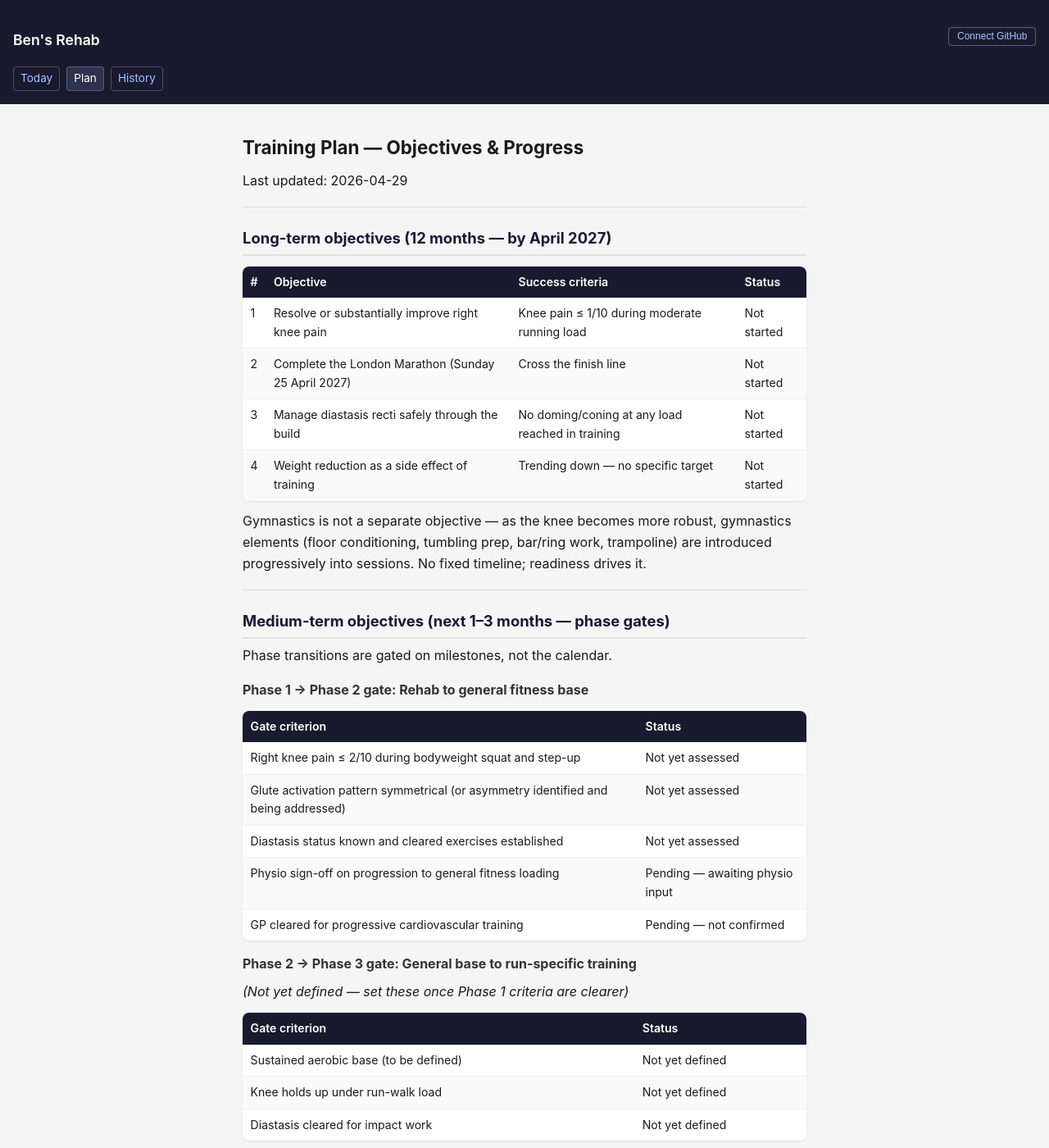
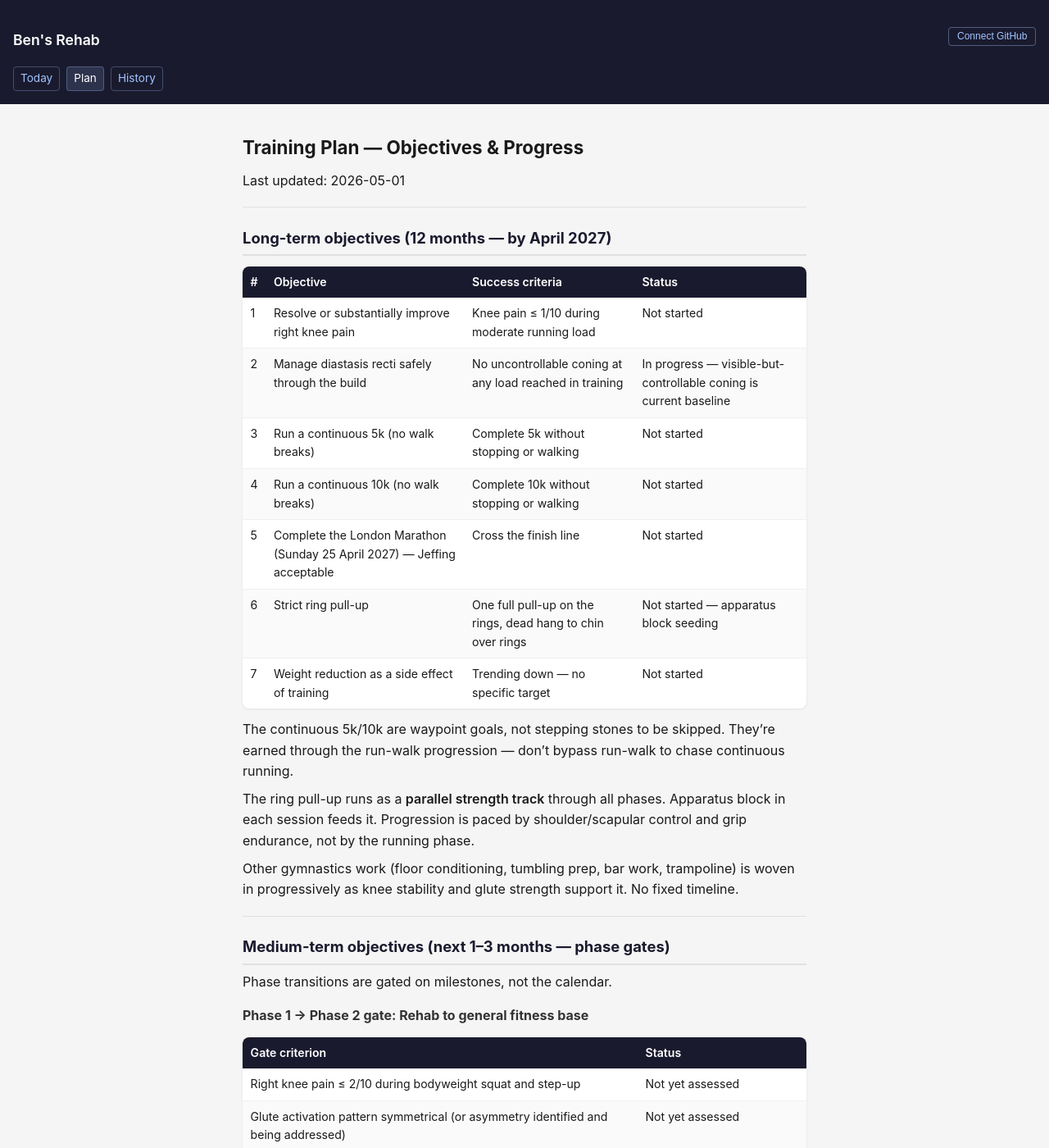
Before and after one commit to oharab/oharab.github.io, a Jekyll site: the page built from plan.md, in a window 1280 px wide and 1400 px high. Shown: the whole window at 82% size. Built offline with Jekyll 4.4.1, drawn with Linux system fonts in a browser that asks for light colours; some of the changed text lies outside the part shown.

Commit message:
feat: add continuous 5k/10k waypoints and ring pull-up strength track
Three new goals alongside the marathon:
- Continuous 5k and 10k as run waypoints (earned through run-walk
  progression, not skipped)
- Strict ring pull-up on the comp-level rings just installed — parallel
  strength track running through all three phases, paced by shoulder
  control and grip rather than the running phase
- Marathon explicitly accepts Jeffing as the strategy

Phase 2 reframed from "general aerobic base" to "build to continuous 5k
then continuous 10k" with concrete gate criteria. Pull-up progression
stages added to plan.md (dead hang → scapular → band-assisted → negative
→ strict). Memory and CLAUDE.md updated to match.

```diff
--- a/plan.md
+++ b/plan.md
@@ -6,7 +6,7 @@ permalink: /plan/
 
 # Training Plan — Objectives & Progress
 
-Last updated: 2026-04-29
+Last updated: 2026-05-01
 
 ---
 
@@ -15,11 +15,18 @@ Last updated: 2026-04-29
 | # | Objective | Success criteria | Status |
 |---|---|---|---|
 | 1 | Resolve or substantially improve right knee pain | Knee pain ≤ 1/10 during moderate running load | Not started |
-| 2 | Complete the London Marathon (Sunday 25 April 2027) | Cross the finish line | Not started |
-| 3 | Manage diastasis recti safely through the build | No doming/coning at any load reached in training | Not started |
-| 4 | Weight reduction as a side effect of training | Trending down — no specific target | Not started |
+| 2 | Manage diastasis recti safely through the build | No uncontrollable coning at any load reached in training | In progress — visible-but-controllable coning is current baseline |
+| 3 | Run a continuous 5k (no walk breaks) | Complete 5k without stopping or walking | Not started |
+| 4 | Run a continuous 10k (no walk breaks) | Complete 10k without stopping or walking | Not started |
+| 5 | Complete the London Marathon (Sunday 25 April 2027) — Jeffing acceptable | Cross the finish line | Not started |
+| 6 | Strict ring pull-up | One full pull-up on the rings, dead hang to chin over rings | Not started — apparatus block seeding |
+| 7 | Weight reduction as a side effect of training | Trending down — no specific target | Not started |
 
-Gymnastics is not a separate objective — as the knee becomes more robust, gymnastics elements (floor conditioning, tumbling prep, bar/ring work, trampoline) are introduced progressively into sessions. No fixed timeline; readiness drives it.
+The continuous 5k/10k are waypoint goals, not stepping stones to be skipped. They're earned through the run-walk progression — don't bypass run-walk to chase continuous running.
+
+The ring pull-up runs as a **parallel strength track** through all phases. Apparatus block in each session feeds it. Progression is paced by shoulder/scapular control and grip endurance, not by the running phase.
+
+Other gymnastics work (floor conditioning, tumbling prep, bar work, trampoline) is woven in progressively as knee stability and glute strength support it. No fixed timeline.
 
 ---
 
@@ -37,15 +44,17 @@ Phase transitions are gated on milestones, not the calendar.
 | Physio sign-off on progression to general fitness loading | Pending — awaiting physio input |
 | GP cleared for progressive cardiovascular training | Pending — not confirmed |
 
-### Phase 2 → Phase 3 gate: General base to run-specific training
+### Phase 2 → Phase 3 gate: Continuous-distance base to marathon-specific training
 
-*(Not yet defined — set these once Phase 1 criteria are clearer)*
+Phase 2 is reframed: it's no longer "general aerobic base" but **build to continuous 5k → continuous 10k.** These two waypoints become the gate criteria.
 
 | Gate criterion | Status |
 |---|---|
-| Sustained aerobic base (to be defined) | Not yet defined |
-| Knee holds up under run-walk load | Not yet defined |
-| Diastasis cleared for impact work | Not yet defined |
+| Run-walk progression sustained for 4+ weeks without knee flare | Not yet assessed |
+| Continuous 5k achieved without stopping | Not yet assessed |
+| Continuous 10k achieved without stopping | Not yet assessed |
+| Knee holds up at 24h after each session of run load | Not yet assessed |
+| Diastasis still controllable under impact load | Not yet assessed |
 
 ---
 
@@ -74,5 +83,21 @@ Phase transitions are gated on milestones, not the calendar.
 | Phase | Focus | Entry gate | Exit gate |
 |---|---|---|---|
 | 1 — Rehab | Knee and diastasis rehab, glute chain, movement quality | Now | Phase 1→2 gate above |
-| 2 — General base | Aerobic base, general strength, body composition | Phase 1 gate | Phase 2→3 gate above |
-| 3 — Run-specific | Marathon-specific build | Phase 2 gate | Race day |
+| 2 — Continuous-distance base | Build to continuous 5k, then continuous 10k. General strength, body composition | Phase 1 gate | Phase 2→3 gate above |
+| 3 — Run-specific | Marathon-specific build (Jeffing strategy acceptable) | Phase 2 gate | Race day |
+
+---
+
+## Parallel strength track — ring pull-up
+
+Runs alongside all three phases. Apparatus block in each session feeds it. Progression is paced by shoulder/scapular control and grip endurance, not the running phase.
+
+| Stage | Target | Status |
+|---|---|---|
+| 1 — Passive dead hang | 3 × 30 sec on rings, comfortable shoulder position | Session 1: 30 sec achieved (grip-limited); Sessions 2–5: building back up in 20–25 sec sets |
+| 2 — Active scapular pull | Initiate the pull from depressed scapulae before the elbows bend | Not started |
+| 3 — Band-assisted pull-up | Full ROM with progressively lighter band | Not started |
+| 4 — Eccentric (negative) pull-up | 3–5 sec lower from chin-over-rings to dead hang | Not started |
+| 5 — Strict ring pull-up | Dead hang to chin over rings, no kip | **Goal** |
+
+Body weight is currently 105kg; this is a multi-month progression. Progress when the current stage is comfortable across two consecutive sessions, not on the calendar.
```
Also changed, not shown: CLAUDE.md (+12 -5 lines), memory/project.md (+9 -1 lines), memory/user.md (+11 -4 lines).
